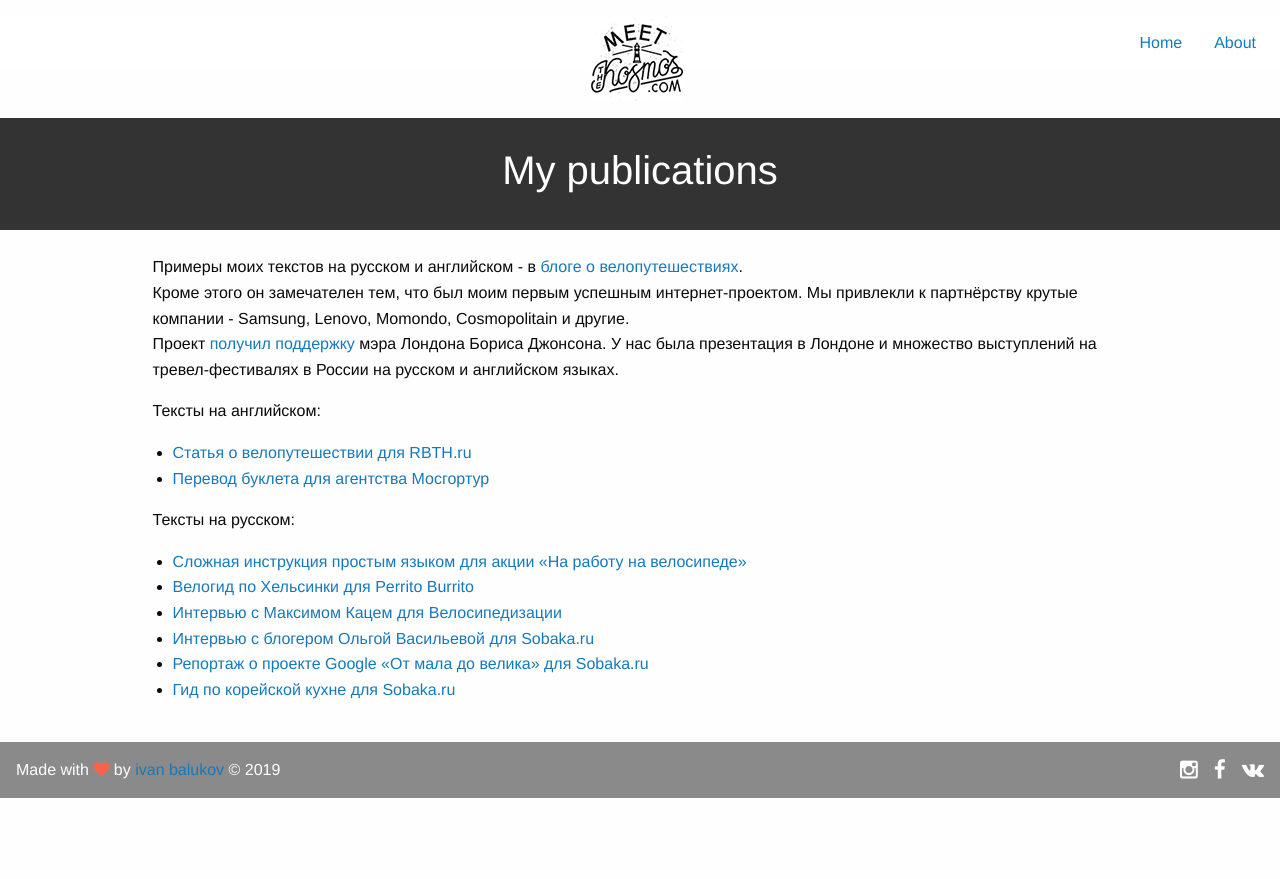
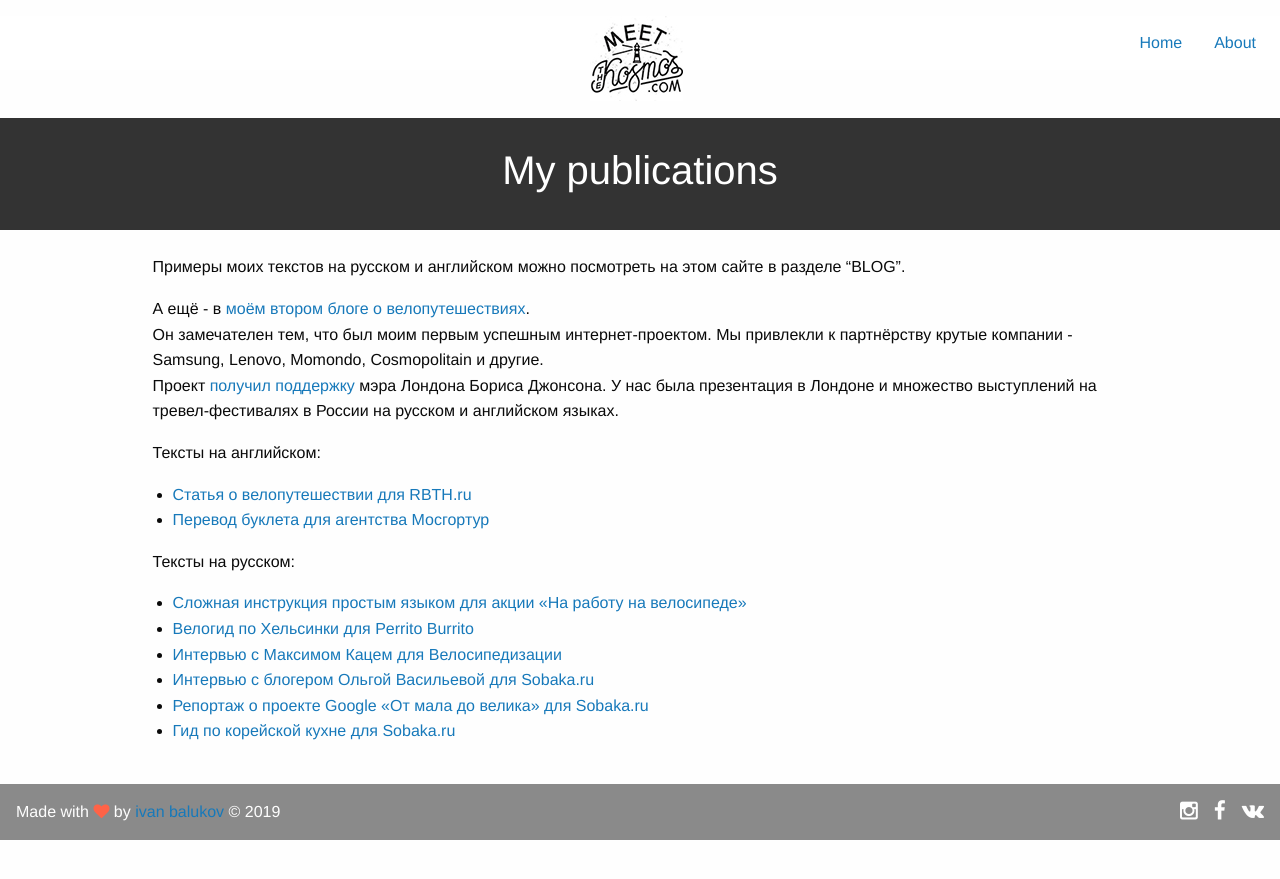
Before and after one commit to tashakosmos/tashakosmos.github.io, a Jekyll site: the page built from _posts/2021-10-20-texts.md, in a window 1280 px wide. Shown: the top 879 px of the page. Built offline with Jekyll 4.4.1, drawn with Linux system fonts in a browser that asks for light colours; nearby versions of some CDN libraries.

Commit message:
Edit .txt post

```diff
--- a/_posts/2021-10-20-texts.md
+++ b/_posts/2021-10-20-texts.md
@@ -5,8 +5,10 @@ date: 2018-10-20
 permalink: texts
 ---
 
-Примеры моих текстов на русском и английском - в [блоге о велопутешествиях](http://2girls2bikes.com){:target="\_blank"}.
-Кроме этого он замечателен тем, что был моим первым успешным интернет-проектом. Мы привлекли к партнёрству крутые компании - Samsung, Lenovo, Momondo, Cosmopolitain и другие.
+Примеры моих текстов на русском и английском можно посмотреть на этом сайте в разделе "BLOG".
+
+А ещё - в [моём втором блоге о велопутешествиях](http://2girls2bikes.com){:target="\_blank"}.
+Он замечателен тем, что был моим первым успешным интернет-проектом. Мы привлекли к партнёрству крутые компании - Samsung, Lenovo, Momondo, Cosmopolitain и другие.
 Проект [получил поддержку](https://2girls2bikes.com/mayoroflondon/){:target="\_blank"} мэра Лондона Бориса Джонсона.
 У нас была презентация в Лондоне и множество выступлений на тревел-фестивалях в России на русском и английском языках.
 
```
Also changed, not shown: index.md (+5 -0 lines), images/texts/txt.jpg (added).
